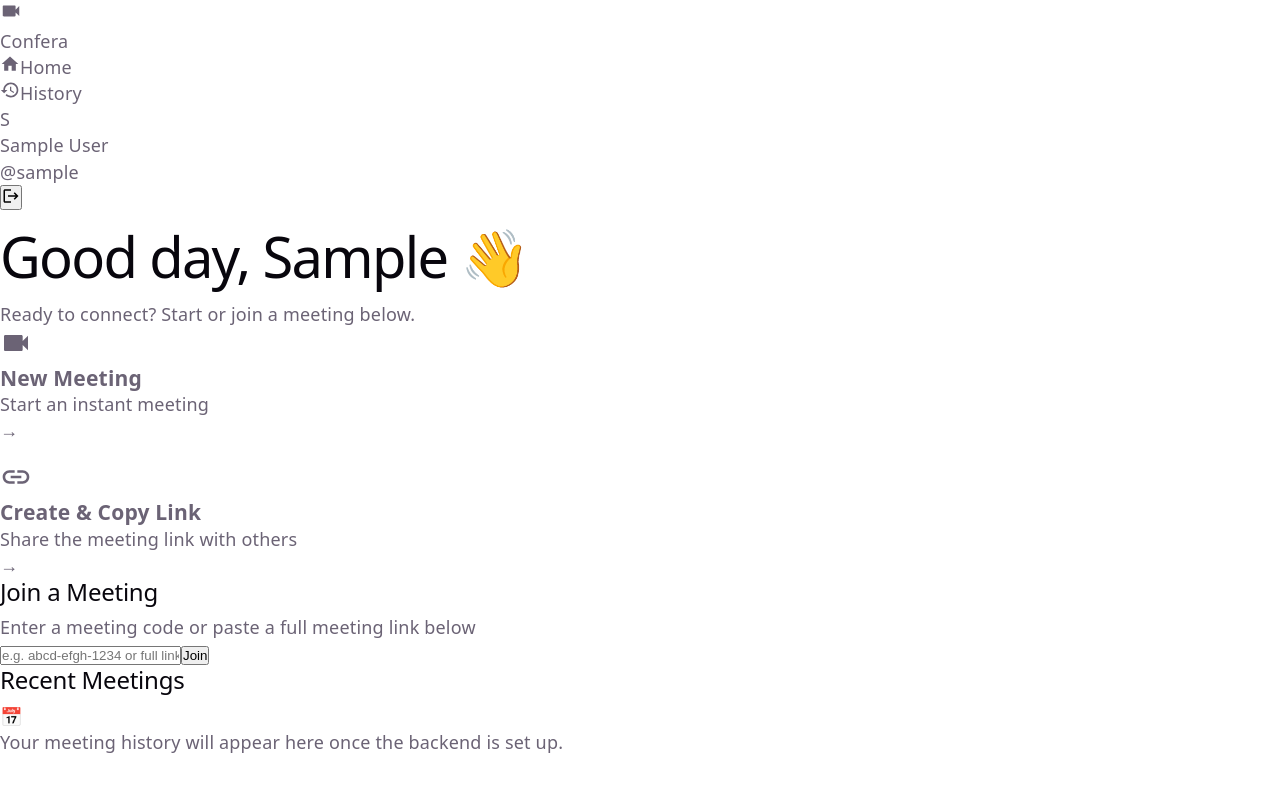
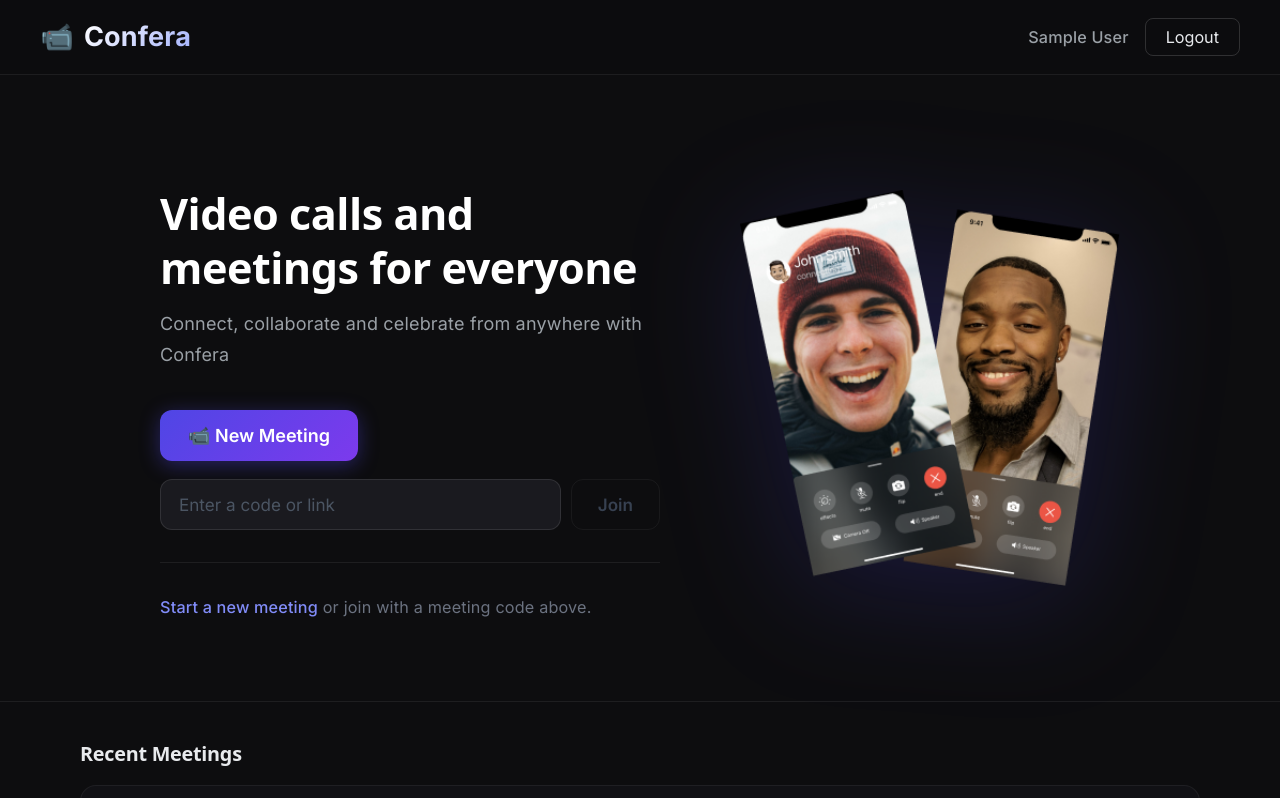
Before and after one commit to Sanasaifi786/Confera, a React app in the folder frontend/: page /home in a window 1280 px wide. Shown: the top 798 px of the page. Built offline with nearby package versions, Linux system fonts and the light colour scheme; sample sign-in values are in the browser's storage; the HTML template or start-up script is replaced by a standard one.

Commit message:
feat: create Home page component with meeting navigation and join functionality

```diff
--- a/frontend/src/pages/Home.jsx
+++ b/frontend/src/pages/Home.jsx
@@ -9,18 +9,15 @@ function Home() {
 
   const [joinCode, setJoinCode] = useState('');
   const [joinError, setJoinError] = useState('');
-  const [copied, setCopied] = useState(false);
 
-  // Generate a random meeting ID like "abc-xyz-123"
   const generateMeetingId = () => {
-    const chars = 'abcdefghijklmnopqrstuvwxyz0123456789';
-    const seg = (len) => Array.from({ length: len }, () => chars[Math.floor(Math.random() * chars.length)]).join('');
-    return `${seg(4)}-${seg(4)}-${seg(4)}`;
+    const seg = () => Math.random().toString(36).substring(2, 6);
+    return `${seg()}-${seg()}-${seg()}`;
   };
 
   const handleNewMeeting = () => {
-    const meetingId = generateMeetingId();
-    navigate(`/${meetingId}`);
+    const id = generateMeetingId();
+    navigate(`/${id}`);
   };
 
   const handleJoinMeeting = () => {
@@ -29,135 +26,86 @@ function Home() {
       return;
     }
     const code = joinCode.trim().split('/').pop();
-    setJoinError('');
     navigate(`/${code}`);
   };
 
-  const handleCopyLink = () => {
-    const meetingId = generateMeetingId();
-    const link = `${window.location.origin}/${meetingId}`;
-    navigator.clipboard.writeText(link).then(() => {
-      setCopied(true);
-      setTimeout(() => setCopied(false), 2500);
-      // Navigate to the meeting we just copied
-      navigate(`/${meetingId}`);
-    });
-  };
+  return (
+    <div className="home-wrapper">
 
-  return (
-    <div className="home-container">
-      {/* Sidebar */}
-      <aside className="home-sidebar">
-        <div className="sidebar-logo">
-          <div className="sidebar-logo-icon">
-            <svg viewBox="0 0 24 24" fill="currentColor" width="22" height="22">
-              <path d="M17 10.5V7c0-.55-.45-1-1-1H4c-.55 0-1 .45-1 1v10c0 .55.45 1 1 1h12c.55 0 1-.45 1-1v-3.5l4 4v-11l-4 4z"/>
-            </svg>
+      {/* Top Navbar */}
+      <nav className="home-nav">
+        <div className="home-nav-logo">
+          <span className="home-logo-icon">📹</span>
+          <span className="home-logo-text">Confera</span>
         </div>
-          <span>Confera</span>
-        </div>
-
-        <nav className="sidebar-nav">
-          <div className="sidebar-nav-item active">
-            <svg viewBox="0 0 24 24" fill="currentColor" width="20" height="20">
-              <path d="M10 20v-6h4v6h5v-8h3L12 3 2 12h3v8z"/>
-            </svg>
-            <span>Home</span>
-          </div>
-          <div className="sidebar-nav-item">
-            <svg viewBox="0 0 24 24" fill="currentColor" width="20" height="20">
-              <path d="M13 3c-4.97 0-9 4.03-9 9H1l3.89 3.89.07.14L9 12H6c0-3.87 3.13-7 7-7s7 3.13 7 7-3.13 7-7 7c-1.93 0-3.68-.79-4.94-2.06l-1.42 1.42C8.27 19.99 10.51 21 13 21c4.97 0 9-4.03 9-9s-4.03-9-9-9zm-1 5v5l4.28 2.54.72-1.21-3.5-2.08V8H12z"/>
-            </svg>
-            <span>History</span>
+        <div className="home-nav-right">
+          <span className="home-nav-username">{user?.name}</span>
+          <button className="home-logout-btn" onClick={logout}>Logout</button>
         </div>
       </nav>
 
-        <div className="sidebar-user">
-          <div className="sidebar-user-avatar">
-            {user?.name?.charAt(0).toUpperCase() || 'U'}
-          </div>
-          <div className="sidebar-user-info">
-            <p className="sidebar-user-name">{user?.name}</p>
-            <p className="sidebar-user-username">@{user?.username}</p>
-          </div>
-          <button className="sidebar-logout-btn" onClick={logout} title="Logout">
-            <svg viewBox="0 0 24 24" fill="currentColor" width="18" height="18">
-              <path d="M17 7l-1.41 1.41L18.17 11H8v2h10.17l-2.58 2.58L17 17l5-5zM4 5h8V3H4c-1.1 0-2 .9-2 2v14c0 1.1.9 2 2 2h8v-2H4V5z"/>
-            </svg>
+      {/* Main Body */}
+      <div className="home-body">
+
+        {/* Left Column */}
+        <div className="home-left">
+          <h1 className="home-greeting">Video calls and meetings for everyone</h1>
+          <p className="home-subtext">Connect, collaborate and celebrate from anywhere with Confera</p>
+
+          <div className="home-actions">
+            <button className="btn-new-meeting" onClick={handleNewMeeting}>
+              📹 New Meeting
             </button>
-        </div>
-      </aside>
 
-      {/* Main Content */}
-      <main className="home-main">
-        {/* Header */}
-        <header className="home-header">
-          <div>
-            <h1>Good day, {user?.name?.split(' ')[0]} 👋</h1>
-            <p>Ready to connect? Start or join a meeting below.</p>
-          </div>
-        </header>
-
-        {/* Action Cards */}
-        <section className="home-actions">
-          {/* New Meeting Card */}
-          <div className="action-card new-meeting-card" onClick={handleNewMeeting}>
-            <div className="action-card-icon">
-              <svg viewBox="0 0 24 24" fill="currentColor" width="32" height="32">
-                <path d="M17 10.5V7c0-.55-.45-1-1-1H4c-.55 0-1 .45-1 1v10c0 .55.45 1 1 1h12c.55 0 1-.45 1-1v-3.5l4 4v-11l-4 4z"/>
-              </svg>
-            </div>
-            <div className="action-card-text">
-              <h3>New Meeting</h3>
-              <p>Start an instant meeting</p>
-            </div>
-            <div className="action-card-arrow">→</div>
-          </div>
-
-          {/* Copy Link Card */}
-          <div className="action-card copy-link-card" onClick={handleCopyLink}>
-            <div className="action-card-icon">
-              <svg viewBox="0 0 24 24" fill="currentColor" width="32" height="32">
-                <path d="M3.9 12c0-1.71 1.39-3.1 3.1-3.1h4V7H7c-2.76 0-5 2.24-5 5s2.24 5 5 5h4v-1.9H7c-1.71 0-3.1-1.39-3.1-3.1zM8 13h8v-2H8v2zm9-6h-4v1.9h4c1.71 0 3.1 1.39 3.1 3.1s-1.39 3.1-3.1 3.1h-4V17h4c2.76 0 5-2.24 5-5s-2.24-5-5-5z"/>
-              </svg>
-            </div>
-            <div className="action-card-text">
-              <h3>{copied ? 'Link Copied! Opening...' : 'Create & Copy Link'}</h3>
-              <p>Share the meeting link with others</p>
-            </div>
-            <div className="action-card-arrow">→</div>
-          </div>
-        </section>
-
-        {/* Join Meeting Section */}
-        <section className="home-join-section">
-          <h2>Join a Meeting</h2>
-          <p>Enter a meeting code or paste a full meeting link below</p>
-          <div className="join-input-row">
+            <div className="join-box">
               <input
                 type="text"
-              placeholder="e.g. abcd-efgh-1234 or full link"
+                className="join-input"
+                placeholder="Enter a code or link"
                 value={joinCode}
                 onChange={(e) => { setJoinCode(e.target.value); setJoinError(''); }}
                 onKeyDown={(e) => e.key === 'Enter' && handleJoinMeeting()}
-              className="join-code-input"
               />
-            <button className="join-meeting-btn" onClick={handleJoinMeeting}>
+              <button
+                className="btn-join"
+                onClick={handleJoinMeeting}
+                disabled={!joinCode.trim()}
+              >
                 Join
               </button>
             </div>
             {joinError && <p className="join-error">{joinError}</p>}
-        </section>
+          </div>
 
-        {/* Meeting History Placeholder */}
-        <section className="home-history-section">
-          <h2>Recent Meetings</h2>
-          <div className="history-empty-state">
-            <div className="history-empty-icon">📅</div>
-            <p>Your meeting history will appear here once the backend is set up.</p>
+          <hr className="home-divider" />
+          <p className="home-hint">
+            <a href="#" onClick={(e) => { e.preventDefault(); handleNewMeeting(); }}>
+              Start a new meeting
+            </a>{' '}
+            or join with a meeting code above.
+          </p>
         </div>
-        </section>
-      </main>
+
+        {/* Right Column */}
+        <div className="home-right">
+          <img
+            src="/mobile.png"
+            alt="Video conferencing illustration"
+            className="home-illustration"
+          />
+        </div>
+
+      </div>
+
+      {/* Recent Meetings */}
+      <div className="home-recent">
+        <h2 className="home-recent-title">Recent Meetings</h2>
+        <div className="home-recent-empty">
+          <p>No recent meetings yet.</p>
+          <p>Your past meetings will appear here.</p>
+        </div>
+      </div>
+
     </div>
   );
 }
```
Lines whose indentation alone changed are shown as unchanged.
